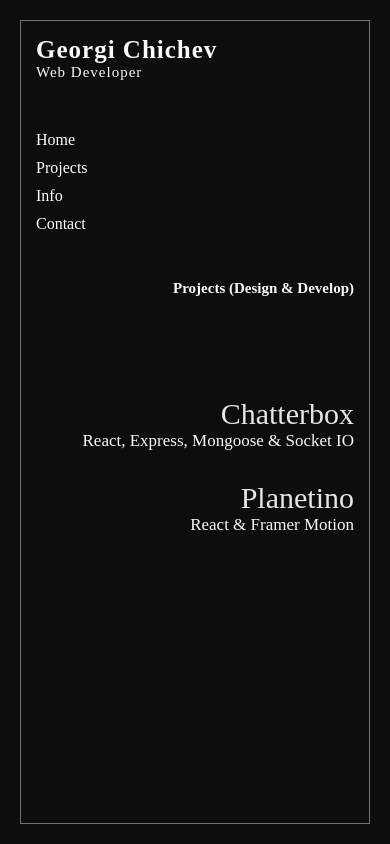
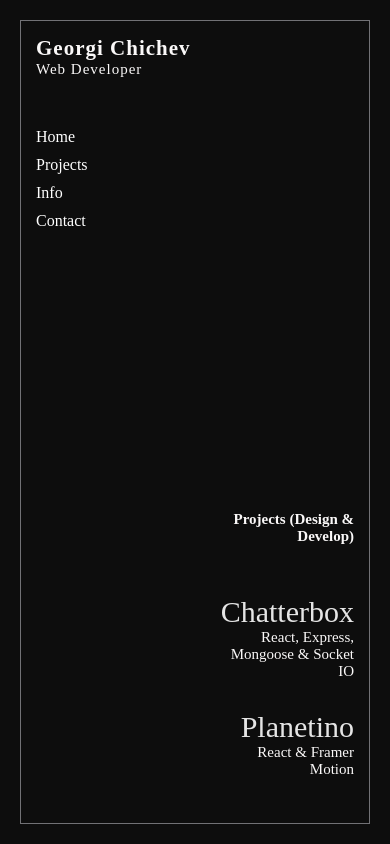
Before and after one commit to georgichichev/georgi-portfolio, a React (Create React App) app: page /projects in a window 390 px wide. Built offline with nearby package versions, Linux system fonts and the light colour scheme; a web font is replaced by a local one.

Commit message:
Fix responsiveness bug on mobile
projects container going out of body

```diff
--- a/src/App.css
+++ b/src/App.css
@@ -5,6 +5,11 @@
 @font-face {
     font-family: 'Neue Montreal Medium';
     src: url("./fonts/PPNeueMontreal-Medium.otf");
+}
+
+html{
+    height: 100%;
+    width: 100%;
 }
 
 *{
@@ -18,7 +23,13 @@ body{
     color: #faf8f8;
     font-weight:200;
     width: 100vw;
-    height: 100vh;
+    height: 100%;
+    display: flex;
+}
+
+#root{
+    height: 100%;
+    width: 100%;
     display: flex;
     justify-content: center;
     align-items: center;
@@ -27,7 +38,7 @@ body{
 .mainContainer{
     display: flex;
     border: solid 1px #717175;
-    height: calc(100vh - 40px);
+    height: calc(100% - 40px);
     width: calc(100vw - 40px);
     padding: 15px;
 }
@@ -37,15 +48,16 @@ body{
 }
 
 .header h1, .header p{
-    font-family: "Neue Montreal Thin";
     letter-spacing: 1px;
 }
 
 .header h1{
-    font-size: 25px;
+    font-family: "Neue Montreal Medium";
+    font-size: 21px;
 }
 
 .header p{
+    font-family: "Neue Montreal Thin";
     font-size: 15px;
 }
 
@@ -130,9 +142,8 @@ body{
 }
 
 .projects{
-    position: absolute;
-    text-align: right;
-    align-self: center;
+    text-align: end;
+    align-self: end;
 }
 
 .project{
@@ -151,29 +162,28 @@ body{
 
 .projects h3{
     font-size: 15px;
-    margin-bottom: 100px;
+    margin-bottom: 50px;
 }
 
 .project p{
     font-family: "Neue Montreal Medium";
-    font-size: 17px;
-}
-
-.hide{
-    display: none;
+    font-size: 15px;
 }
 
 @media (min-width: 768px) {
     .mainContainer{
-        height: calc(100vh - 55px);
+        height: calc(100% - 55px);
         width: calc(100vw - 55px);
         padding: 30px;
+    }
+    .projects{
+        align-self: center;
     }
 }
 
 @media (min-width: 1200px) {
     .mainContainer{
-        height: calc(100vh - 75px);
+        height: calc(100% - 75px);
         width: calc(100vw - 75px);
         padding: 40px;
     }
@@ -186,6 +196,9 @@ body{
     .header p{
         font-size: 19px;
     }
+    .projects{
+        align-self: center;
+    }
     .projects a{
         font-size: 65px;
     }
```
